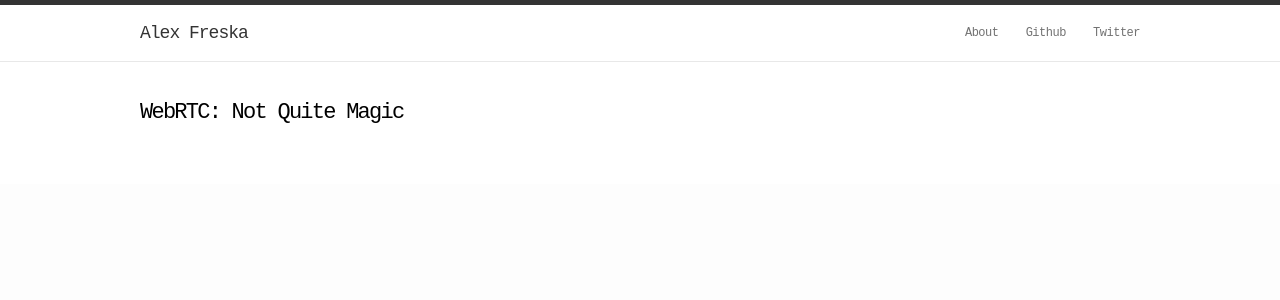
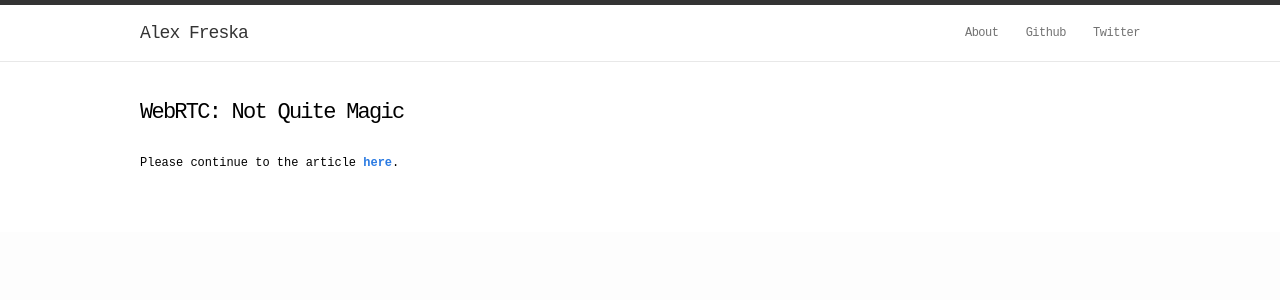
Before and after one commit to alexfreska/alexfreska.github.io, a Jekyll site: the page built from posts/_posts/2014-08-08-webrtc-not-quite-magic.md, in a window 1280 px wide. Shown: the top 300 px of the page. Built offline with Jekyll 4.4.1, drawn with Linux system fonts in a browser that asks for light colours.

Commit message:
Fix broken link

```diff
--- a/index.html
+++ b/index.html
@@ -38,9 +38,11 @@ layout: default
             <div id="posts" class="section">
                 <h1>Writing</h1>
                 <ul class="posts">
+                    {% for post in site.categories.posts %}
                     <li>
-                    <a class="post-link" target="_blank" href="http://alexfreska.com/webrtc-not-quite-magic">WebRTC: Not Quite Magic</a>
+                    <a class="post-link" href="{{ post.url | prepend: site.baseurl }}">{{ post.title }}</a>
                     </li>
+                    {% endfor %}
                     <li>
                     <a class="post-link" target="_blank" href="http://energypolitics.tumblr.com/post/97145411178/the-cost-of-an-iphone">Energy Politics: The Cost of An iPhone</a>
                     </li>
--- a/posts/_posts/2014-08-08-webrtc-not-quite-magic.md
+++ b/posts/_posts/2014-08-08-webrtc-not-quite-magic.md
@@ -3,5 +3,8 @@ layout: post
 title:  "WebRTC: Not Quite Magic"
 date:   2014-07-07 18:59:58
 categories: webRTC p2p
-url: http://alexfreska.com/webrtc-not-quite-magic
 ---
+
+Please continue to the article [**here**][x].
+
+[x]: https://alexfreska.svbtle.com/webrtc-not-quite-magic
```
